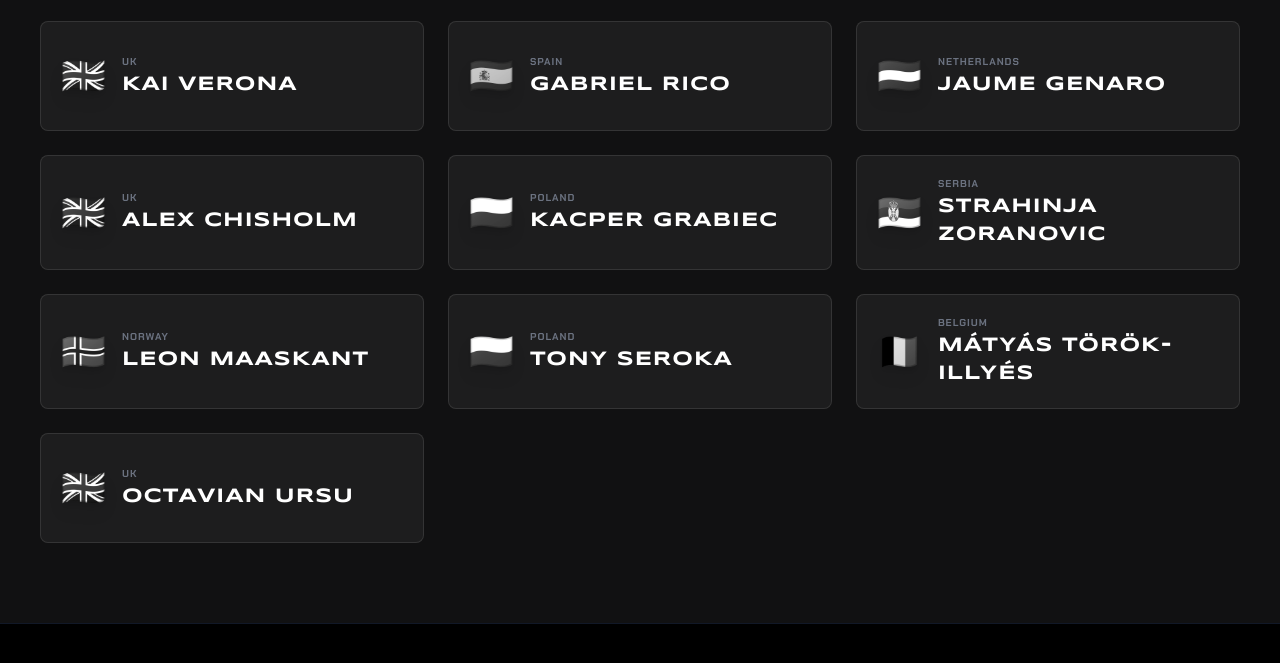
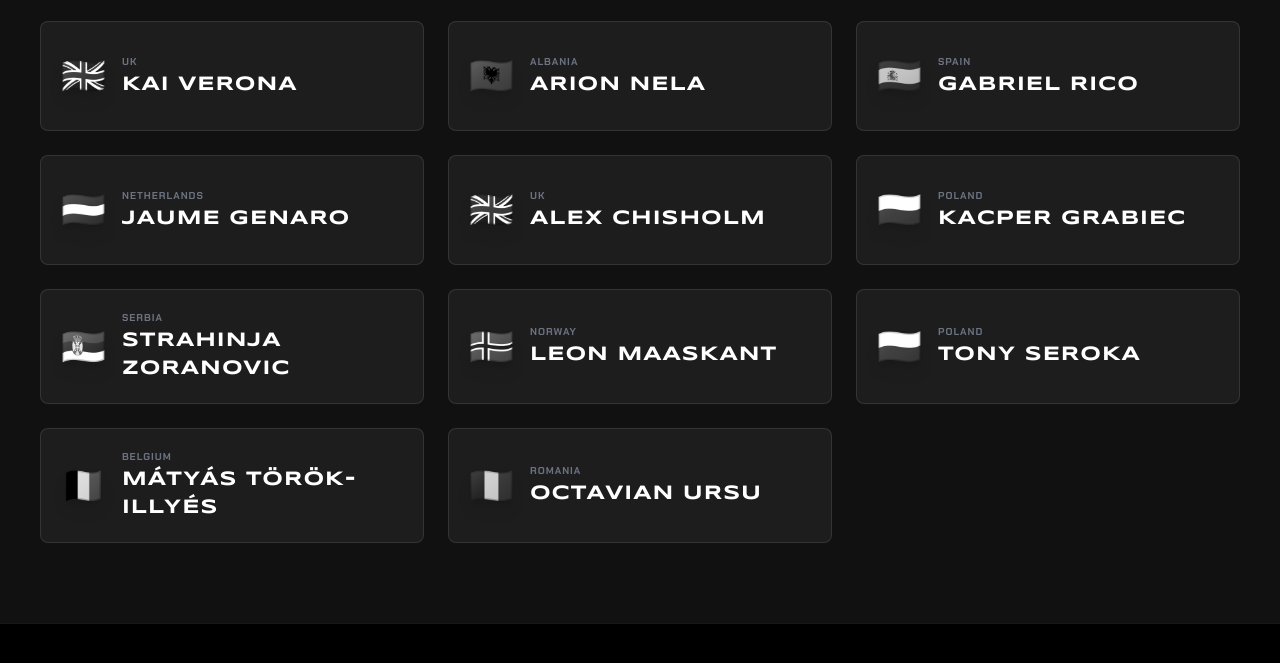
Before and after one commit to thehenrym/thehenrym.github.io, a plain HTML site: page roster.html in a window 1280 px wide. Shown: the part 757-1420 px from the top of the page. Drawn offline with nearby package versions, Linux system fonts and the light colour scheme.

Commit message:
Update roster.html

```diff
--- a/roster.html
+++ b/roster.html
@@ -214,6 +214,15 @@
                     </div>
                 </div>
 
+                <!-- Driver 4: Kai Verona -->
+                <div class="reveal-card flex items-center gap-4 p-5 border border-white/10 rounded-lg hover:border-ln-orange/50 transition-colors bg-white/5 group/driver h-full min-h-[110px]">
+                    <span class="text-4xl filter drop-shadow-lg grayscale group-hover/driver:grayscale-0 transition-all flex-shrink-0">🇦🇱</span>
+                    <div class="flex flex-col">
+                        <span class="text-[10px] text-gray-500 uppercase tracking-widest font-bold mb-0.5">Albania</span>
+                        <span class="text-white font-display font-bold uppercase tracking-wider text-lg md:text-xl group-hover/driver:text-ln-orange transition-colors">Arion Nela</span>
+                    </div>
+                </div>
+
                 <!-- Driver 5: Gabriel Rico -->
                 <div class="reveal-card flex items-center gap-4 p-5 border border-white/10 rounded-lg hover:border-ln-orange/50 transition-colors bg-white/5 group/driver h-full min-h-[110px]">
                     <span class="text-4xl filter drop-shadow-lg grayscale group-hover/driver:grayscale-0 transition-all flex-shrink-0">🇪🇸</span>
@@ -288,9 +297,9 @@
 
                 <!-- Driver 13: Octavian Ursu -->
                 <div class="reveal-card flex items-center gap-4 p-5 border border-white/10 rounded-lg hover:border-ln-orange/50 transition-colors bg-white/5 group/driver h-full min-h-[110px]">
-                    <span class="text-4xl filter drop-shadow-lg grayscale group-hover/driver:grayscale-0 transition-all flex-shrink-0">🇬🇧</span>
+                    <span class="text-4xl filter drop-shadow-lg grayscale group-hover/driver:grayscale-0 transition-all flex-shrink-0">🇷🇴</span>
                     <div class="flex flex-col">
-                        <span class="text-[10px] text-gray-500 uppercase tracking-widest font-bold mb-0.5">UK</span>
+                        <span class="text-[10px] text-gray-500 uppercase tracking-widest font-bold mb-0.5">Romania</span>
                         <span class="text-white font-display font-bold uppercase tracking-wider text-lg md:text-xl group-hover/driver:text-ln-orange transition-colors">Octavian Ursu</span>
                     </div>
                 </div>
```
